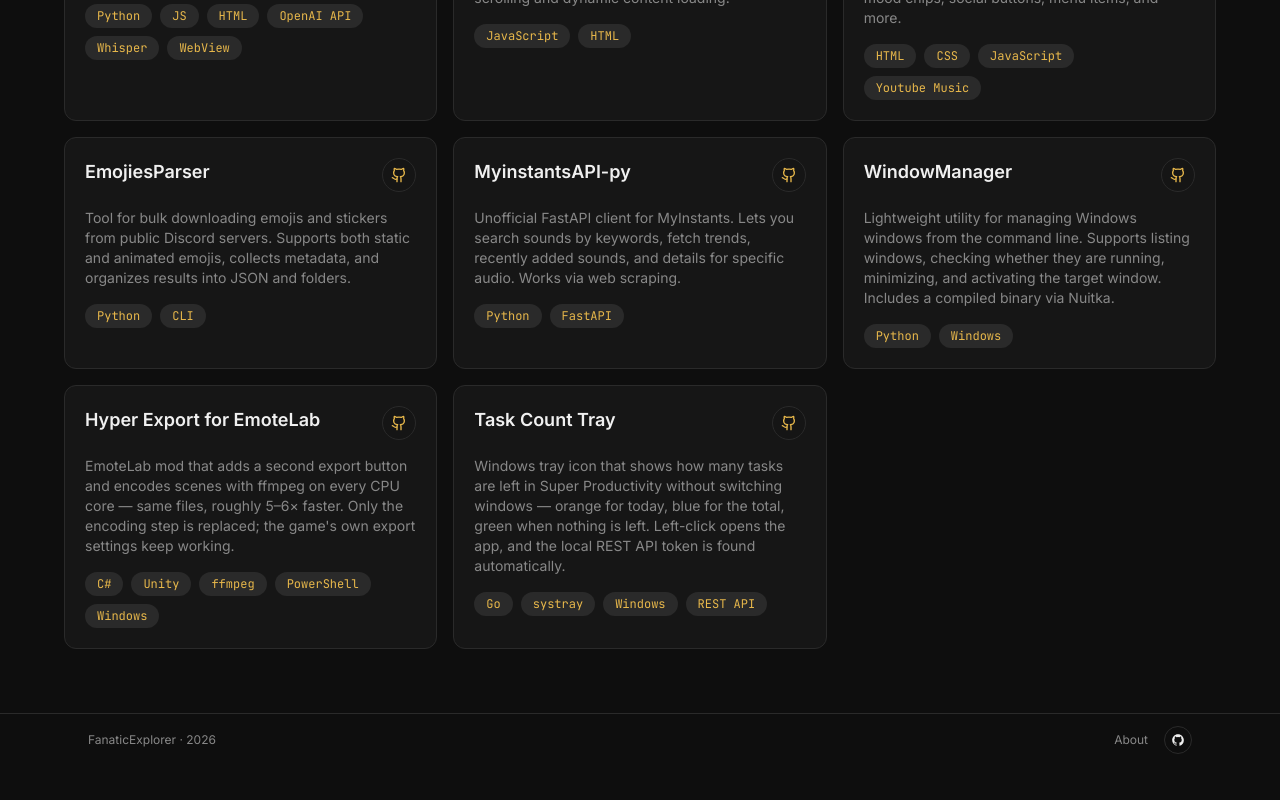
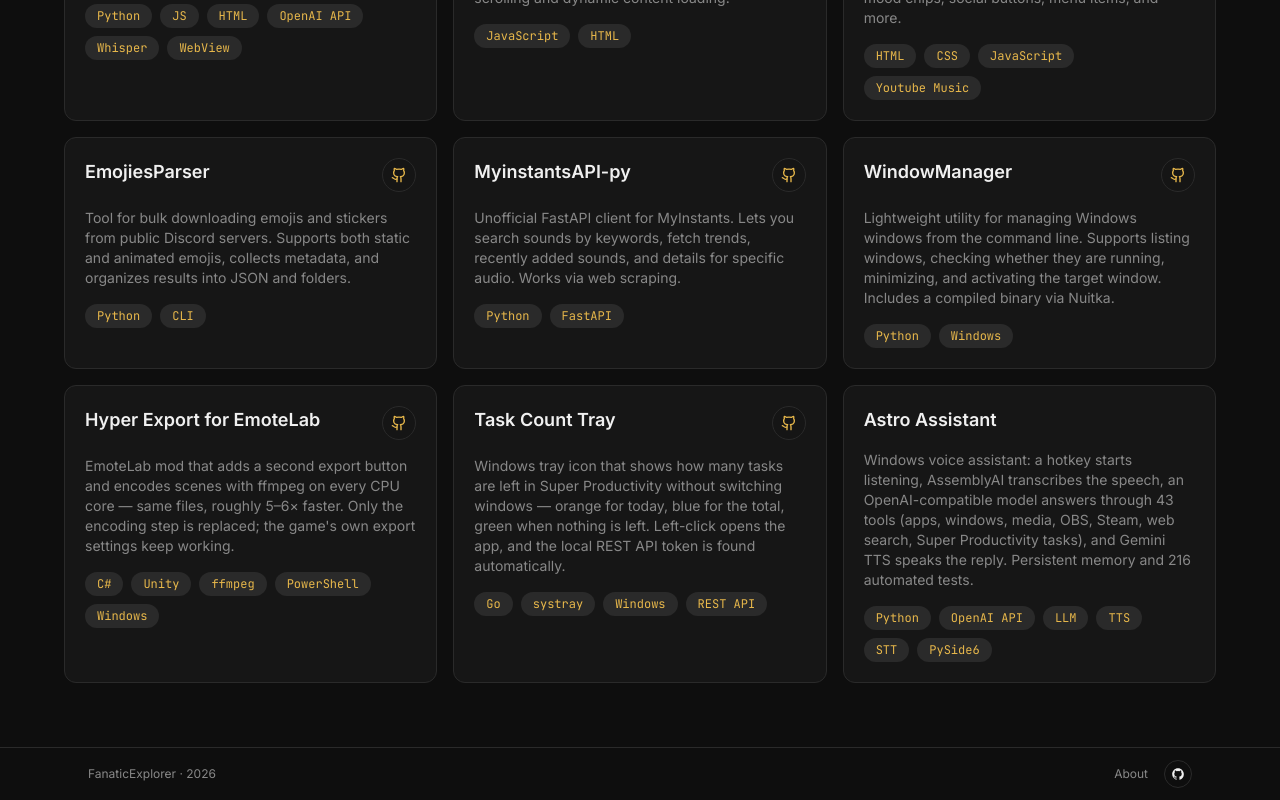
Before and after one commit to FanaticExplorer/my-portfolio, a React (Vite) app: page /projects in a window 1280 px wide. Shown: the part 1651-2451 px from the top of the page. Before the commit the page ends 2417 px from the top, so only its background shows below. Built offline with nearby package versions, Linux system fonts and the light colour scheme.

Commit message:
Add Astro Assistant project and translations

```diff
--- a/src/data/projects.ts
+++ b/src/data/projects.ts
@@ -154,4 +154,10 @@ export const projects: Project[] = [
     githubUrl: 'https://gitlab.com/FanaticExplorer/sp-count-tray',
     isFeatured: false,
   },
+  {
+    id: 'astro-assistant',
+    category: 'desktop',
+    techs: ['Python', 'OpenAI API', 'LLM', 'TTS', 'STT', 'PySide6'],
+    isFeatured: false,
+  },
 ]
--- a/src/i18n/en.json
+++ b/src/i18n/en.json
@@ -175,6 +175,10 @@
       "sp-count-tray": {
         "title": "Task Count Tray",
         "description": "Windows tray icon that shows how many tasks are left in Super Productivity without switching windows — orange for today, blue for the total, green when nothing is left. Left-click opens the app, and the local REST API token is found automatically."
+      },
+      "astro-assistant": {
+        "title": "Astro Assistant",
+        "description": "Windows voice assistant: a hotkey starts listening, AssemblyAI transcribes the speech, an OpenAI-compatible model answers through 43 tools (apps, windows, media, OBS, Steam, web search, Super Productivity tasks), and Gemini TTS speaks the reply. Persistent memory and 216 automated tests."
       }
     }
   },
--- a/src/i18n/ru.json
+++ b/src/i18n/ru.json
@@ -175,6 +175,10 @@
       "sp-count-tray": {
         "title": "Task Count Tray",
         "description": "Иконка в системном трее Windows, которая показывает, сколько задач осталось в Super Productivity, без переключения окон — оранжевая для задач на сегодня, синяя для общего числа, зелёная, когда ничего не осталось. Левый клик открывает приложение, токен локального REST API находится автоматически."
+      },
+      "astro-assistant": {
+        "title": "Astro Assistant",
+        "description": "Голосовой ассистент для Windows: горячая клавиша запускает прослушивание, AssemblyAI распознаёт речь, OpenAI-совместимая модель отвечает через 43 инструмента (приложения, окна, медиа, OBS, Steam, веб-поиск, задачи Super Productivity), а Gemini TTS озвучивает ответ. Постоянная память и 216 автотестов."
       }
     }
   },
--- a/src/i18n/sk.json
+++ b/src/i18n/sk.json
@@ -175,6 +175,10 @@
       "sp-count-tray": {
         "title": "Task Count Tray",
         "description": "Ikona v systémovej lište Windows, ktorá ukazuje, koľko úloh zostáva v Super Productivity bez prepínania okien — oranžová pre dnešné úlohy, modrá pre celkový počet, zelená, keď nezostáva nič. Ľavý klik otvorí aplikáciu a token lokálneho REST API sa nájde automaticky."
+      },
+      "astro-assistant": {
+        "title": "Astro Assistant",
+        "description": "Hlasový asistent pre Windows: skratka spustí počúvanie, AssemblyAI prepíše reč, model kompatibilný s OpenAI odpovedá cez 43 nástrojov (aplikácie, okná, médiá, OBS, Steam, webové vyhľadávanie, úlohy Super Productivity) a Gemini TTS odpoveď predčíta. Trvalá pamäť a 216 automatických testov."
       }
     }
   },
--- a/src/i18n/uk.json
+++ b/src/i18n/uk.json
@@ -175,6 +175,10 @@
       "sp-count-tray": {
         "title": "Task Count Tray",
         "description": "Іконка в системному лотку Windows, яка показує, скільки завдань залишилося в Super Productivity, без перемикання вікон — помаранчева для завдань на сьогодні, синя для загальної кількості, зелена, коли нічого не залишилося. Лівий клік відкриває застосунок, а токен локального REST API знаходиться автоматично."
+      },
+      "astro-assistant": {
+        "title": "Astro Assistant",
+        "description": "Голосовий асистент для Windows: гаряча клавіша запускає прослуховування, AssemblyAI розпізнає мовлення, модель, сумісна з OpenAI, відповідає через 43 інструменти (застосунки, вікна, медіа, OBS, Steam, вебпошук, завдання Super Productivity), а Gemini TTS озвучує відповідь. Постійна пам'ять і 216 автотестів."
       }
     }
   },
```
